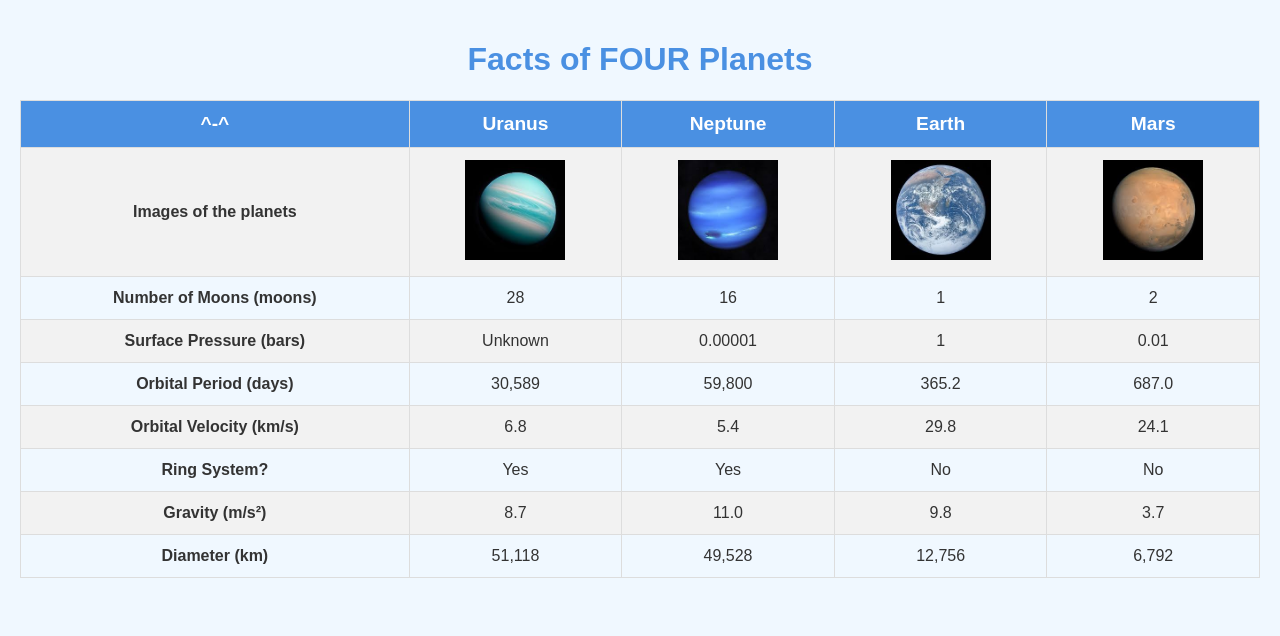
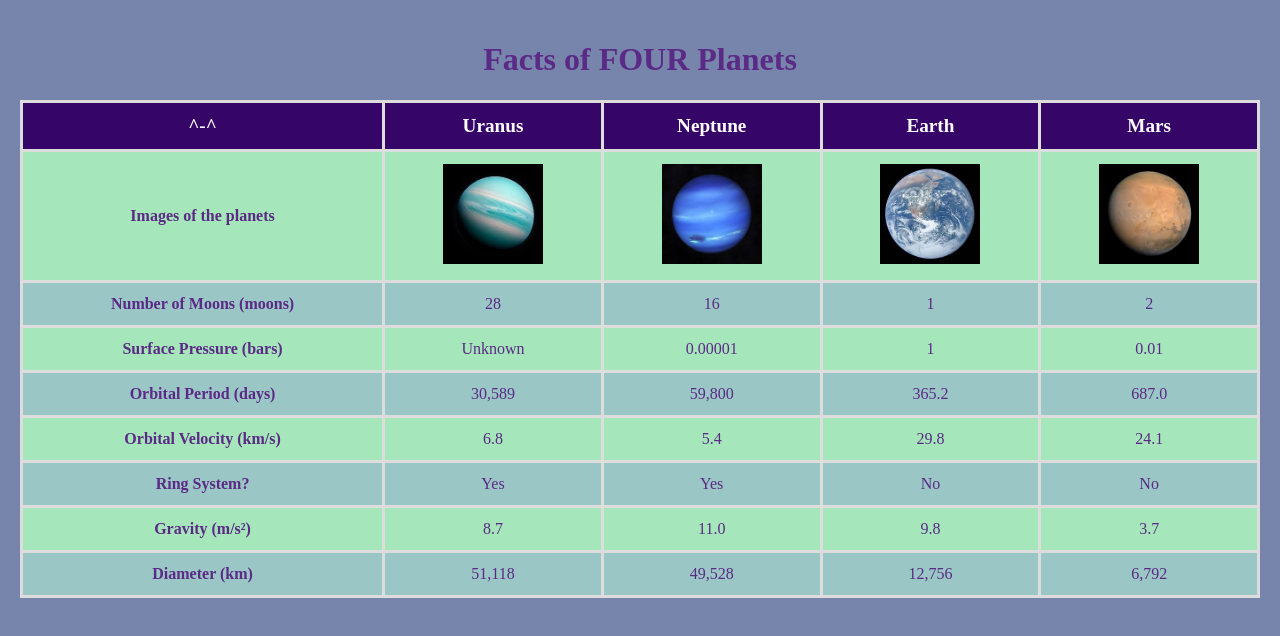
Before and after one commit to swatkins1/webdev_lab7, a plain HTML site: page index.html in a window 1280 px wide. Drawn offline with Linux system fonts and the light colour scheme; a web font is replaced by a local one.

Commit message:
Update lab7.css

```diff
--- a/css/lab7.css
+++ b/css/lab7.css
@@ -1,14 +1,14 @@
 body {
-    font-family: 'Devonshire', sans-serif;
-    background-color: #f0f8ff;
-    color: #333;
+    font-family: 'Times New Roman', sans-serif;
+    background-color: #7785AC;
+    color: #5B2A86;
     margin: 0;
     padding: 20px;
 }
 
 h1 {
     text-align: center;
-    color: #4a90e2;
+    color: #5B2A86;
 }
 
 #planets {
@@ -18,24 +18,34 @@ h1 {
 }
 
 #planets th, #planets td {
-    border: 1px solid #ddd;
+    border: 3px solid #ddd;
     padding: 12px;
     text-align: center;
 }
 
 #planets th {
-    background-color: #4a90e2;
+    background-color: #360568;
     color: white;
     font-size: 1.2em;
 }
 
 #planets tr:nth-child(even) {
-    background-color: #f2f2f2;
+    background-color: #A5E6BA;
 }
 
-#planets tr:hover {
-    background-color: #d1e1f0;
+#planets tr:nth-child(odd) {
+    background-color: #9AC6C5;
 }
+
+#planets tr:nth-child(odd):hover {
+    background-color: #99B9A3;
+}
+
+#planets tr:nth-child(even):hover {
+    background-color: #8FB9AF;
+}
+
+
 
 img {
     max-width: 100px;
```
